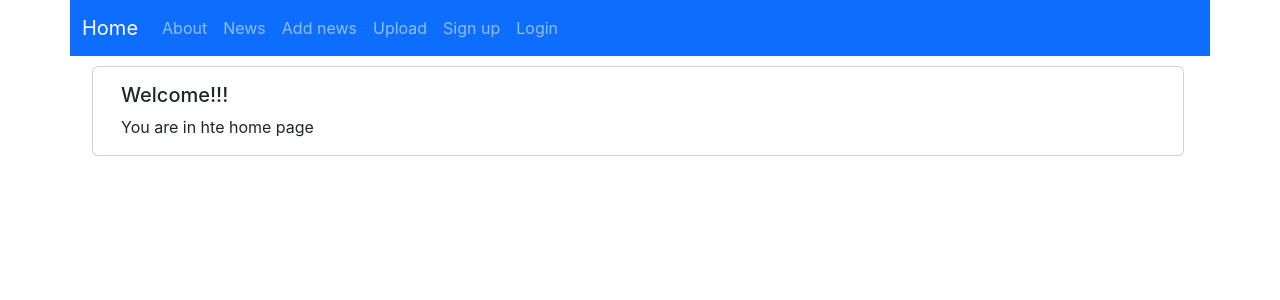
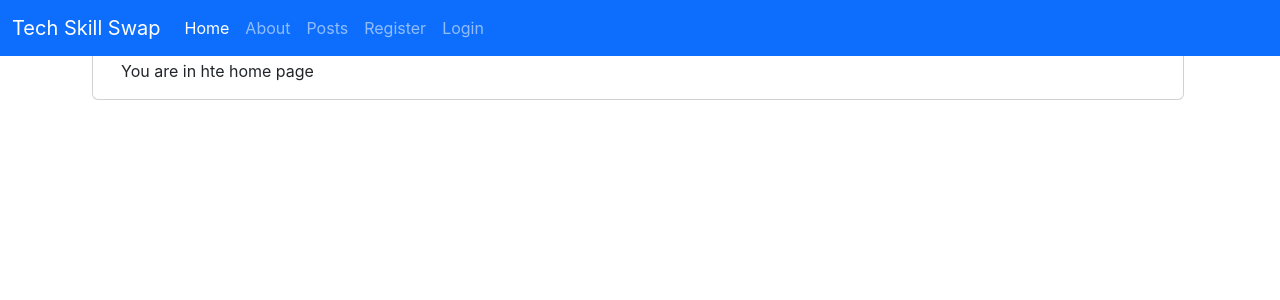
Before and after one commit to zstoimchev/tech-skill-swap, a React (Create React App) app in the folder front-end/: page / in a window 1280 px wide. Shown: the top 300 px of the page. Built offline with nearby package versions, Linux system fonts and the light colour scheme.

Commit message:
started figuring out how everything is connected, added the navbar

```diff
--- a/front-end/src/App.js
+++ b/front-end/src/App.js
@@ -1,168 +1,89 @@
-import { Component } from "react";
-import { ABOUT, NOVICE, ADDNEW, SIGNUP, LOGIN, NOVICA, HOME, LOGOUT, UPLOAD } from "./Utils/Constants"
+import {Component} from "react";
+import {ABOUT, HOME} from "./Utils/Constants"
 import HomeView from "./CustomComponents/HomeView";
 import AboutView from "./CustomComponents/AboutView";
-import NoviceView from "./CustomComponents/NoviceView";
-import AddNovicaView from "./CustomComponents/AddNovicaView";
-import SignupView from "./CustomComponents/SignupView";
-import LoginView from "./CustomComponents/LoginView";
-import SingleNovicaView from "./CustomComponents/SingleNovicaView";
-import FilesUploadComponent from "./CustomComponents/FilesUpload";
-import axios from "axios";
-import { API_URL } from "./Utils/Configuration";
-import Cookies from 'universal-cookie';
-const cookies = new Cookies();
+// import axios from "axios";
+// import { API_URL } from "./Utils/Configuration";
+// import Cookies from 'universal-cookie';
+// const cookies = new Cookies();
 
 class App extends Component {
     constructor(props) {
         super(props);
         this.state = {
-      CurrentPage: HOME,
-      Novica: 1,
-      status: {
-        success: null,
-        msg: ""
-      },
-      user: null
+            CurrentPage: HOME, Novica: 1, status: {
+                success: null, msg: ""
+            }, user: null
         };
     }
 
     QGetView(state) {
         const page = state.CurrentPage;
         switch (page) {
+            case HOME:
+              return <HomeView />;
             case ABOUT:
-        return <AboutView />;
-      case NOVICE:
-        return <NoviceView QIDFromChild={this.QSetView} />;
-      case ADDNEW:
-        return <AddNovicaView />;
-      case SIGNUP:
-        return <SignupView />;
-      case LOGIN:
-        return <LoginView QUserFromChild={this.QSetLoggedIn} />;
-      case LOGOUT:
-        return <HomeView />;
-      case UPLOAD:
-        return <FilesUploadComponent />;
-      case NOVICA:
-        return <SingleNovicaView data={state.Novica} QIDFromChild={this.QSetView} />;
+                return <AboutView />
             default:
               return <HomeView />;
         }
     };
 
     QSetView = (obj) => {
-    this.setState(this.state.status = { success: null, msg: "" })
-
+        this.setState(this.state.status = {success: null, msg: ""})
         console.log("QSetView");
         this.setState({
-      CurrentPage: obj.page,
-      Novica: obj.id || 0
+            CurrentPage: obj.page, Novica: obj.id || 0
         });
     };
 
     render() {
-    return (
-      <div id="APP" className="container">
+        return (<div id="APP" className="container">
             <div id="menu" className="row">
-          <nav className="navbar navbar-expand-lg navbar-dark bg-primary">
+
+
+                <nav className="navbar fixed-top navbar-expand-lg navbar-dark bg-primary">
                     <div className="container-fluid">
                         <a
-                //onClick={() => this.QSetView({ page: "home" })}
-                onClick={this.QSetView.bind(this, { page: "home" })}
+                            onClick={this.QSetView.bind(this, {page: "home"})}
                             className="navbar-brand"
-                href="#"
-              >
-                Home
+                            href="#">
+                            Tech Skill Swap
                         </a>
                         <button
                             className="navbar-toggler"
                             type="button"
-                data-bs-toggle="collapse"
-                data-bs-target="#navbarSupportedContent"
-                aria-controls="navbarSupportedContent"
+                            data-toggle="collapse"
+                            data-target="#navbarNavAltMarkup"
+                            aria-controls="navbarNavAltMarkup"
                             aria-expanded="false"
                             aria-label="Toggle navigation"
                         >
                             <span className="navbar-toggler-icon"></span>
                         </button>
 
-              <div
-                className="collapse navbar-collapse"
-                id="navbarSupportedContent"
-              >
-                <ul className="navbar-nav me-auto mb-2 mb-lg-0">
-                  <li className="nav-item">
-                    <a
-                      // onClick={() => this.QSetView({ page: ABOUT })}
-                      onClick={this.QSetView.bind(this, { page: ABOUT })}
-                      className="nav-link "
-                      href="#"
-                    >
-                      About
-                    </a>
-                  </li>
-
-                  <li className="nav-item">
-                    <a
-                      // onClick={() => this.QSetView({ page: NOVICE })}
-                      onClick={this.QSetView.bind(this, { page: NOVICE })}
-                      className="nav-link "
-                      href="#"
-                    >
-                      News
-                    </a>
-                  </li>
-
-                  <li className="nav-item">
-                    <a
-                      //onClick={() => this.QSetView({ page: ADDNEW })}
-                      onClick={this.QSetView.bind(this, { page: ADDNEW })}
-                      className="nav-link"
-                      href="#"
-                    >
-                      Add news
-                    </a>
-                  </li>
-
-
-                  <li className="nav-item">
-                    <a
-                      //onClick={() => this.QSetView({ page: ADDNEW })}
-                      onClick={this.QSetView.bind(this, { page: UPLOAD })}
-                      className="nav-link"
-                      href="#"
-                    >
-                      Upload
-                    </a>
-                  </li>
-
-                  <li className="nav-item">
-                    <a
-                      //onClick={() => this.QSetView({ page: SIGNUP })}
-                      onClick={this.QSetView.bind(this, { page: SIGNUP })}
-                      className="nav-link "
-                      href="#"
-                    >
-                      Sign up
-                    </a>
-                  </li>
-
-                 <li className="nav-item" ><a onClick={this.QSetView.bind(this, { page: LOGIN })}
-                      className="nav-link " href="#"> Login </a>
-                 </li>
-
-                </ul>
+                        <div className="collapse navbar-collapse" id="navbarNavAltMarkup">
+                            <div className="navbar-nav">
+                                <a className="nav-item nav-link active"
+                                   onClick={this.QSetView.bind(this, {page: HOME})} href="#">Home</a>
+                                <a className="nav-item nav-link"
+                                   onClick={this.QSetView.bind(this, {page: ABOUT})} href="#">About</a>
+                                <a className="nav-item nav-link" href="#">Posts</a>
+                                <a className="nav-item nav-link" href="#">Register</a>
+                                <a className="nav-item nav-link" href="#">Login</a>
+                            </div>
                         </div>
                     </div>
                 </nav>
+                {/*onClick={this.QSetView.bind(this, {page: ABOUT})}*/}
+
+
             </div>
 
             <div id="viewer" className="row container">
                 {this.QGetView(this.state)}
             </div>
-      </div>
-    );
+        </div>);
     }
 }
 
--- a/front-end/src/CustomComponents/LoginView.js
+++ /dev/null
@@ -1,110 +0,0 @@
-import React from "react";
-import PropTypes from 'prop-types';
-import axios from "axios";
-import { API_URL } from "../Utils/Configuration";
-
-
-class LoginView extends React.Component {
-  constructor(props) {
-    super(props);
-    this.state = {
-      user_input: {
-        username: "",
-        password: "",
-        remember_me: false
-      },
-      user: null,
-      status: {
-        success: null,
-        msg: ""
-      }
-    }
-  }
-
-  QGetTextFromField(e) {
-    this.state.user_input[e.target.name] = e.target.value;
-    this.setState({ user_input: this.state.user_input });
-  }
-
-
-  QPostLogin = () => {
-    // TODO: you should validate the data before sending it to the server,
-    if (this.state.user_input.username == "" |
-      this.state.user_input.password == ""
-    ) {
-      //this.state.status= {success:false, msg:"Missing input filed"}
-      this.setState(this.state.status = { success: false, msg: "Missing input filed" })
-      return
-    }
-
-      axios.post(API_URL + '/users/login',
-      {
-        username: this.state.user_input.username,
-        password: this.state.user_input.password
-      })
-      .then(response => {
-        console.log("Sent to server...")
-        console.log(this.state.user_input)
-        console.log(response.status)
-        if (response.status == 200) {
-          console.log(response.data)
-          this.setState(this.state.status = response.data.status)
-          this.setState(this.state.user = response.data.user)
-
-        } else {
-          console.log("Something is really wrong, DEBUG!")
-        }
-
-      })
-      .catch(err => {
-        console.log(err)
-      })
-  }
-
-  render() {
-    return (
-      <div className="card"
-        style={{ width: "400px", marginLeft: "auto", marginRight: "auto", marginTop: "10px", marginBottom: "10px" }}>
-        <form style={{ margin: "20px" }} >
-          <div className="mb-3">
-            <label className="form-label">Username</label>
-            <input name="username" onChange={(e) => this.QGetTextFromField(e)}
-              type="text"
-              className="form-control"
-              id="exampleInputEmail1" />
-          </div>
-          <div className="mb-3">
-            <label className="form-label">Password</label>
-            <input name="password" onChange={(e) => this.QGetTextFromField(e)}
-              type="password"
-              className="form-control"
-              id="exampleInputPassword1" />
-          </div>
-            {/* TODO: Add checkbox to the form. Use bootstrap to do it.*/}
-        </form>
-        <button style={{ margin: "10px" }} onClick={() => this.QPostLogin()}
-          className="btn btn-primary bt">Sign</button>
-
-        {/* TODO: We should display error to the user if something went wrong or a
-      success message  if an item was added. Use paragraph with the following classNmes:
-      => no success: <p className="alert alert-danger" role="alert">
-      => success: <p className="alert alert-success" role="alert">
-      */}
-        {this.state.status.success ?
-          <p className="alert alert-success"
-            role="alert">{this.state.status.msg}</p> : null}
-
-        {!this.state.status.success &&
-          this.state.status.msg != "" ?
-          <p className="alert alert-danger"
-            role="alert">{this.state.status.msg}</p> : null}
-
-      </div>
-    )
-  }
-}
-
-
-
-
-export default LoginView
```
Lines whose indentation alone changed are shown as unchanged.
